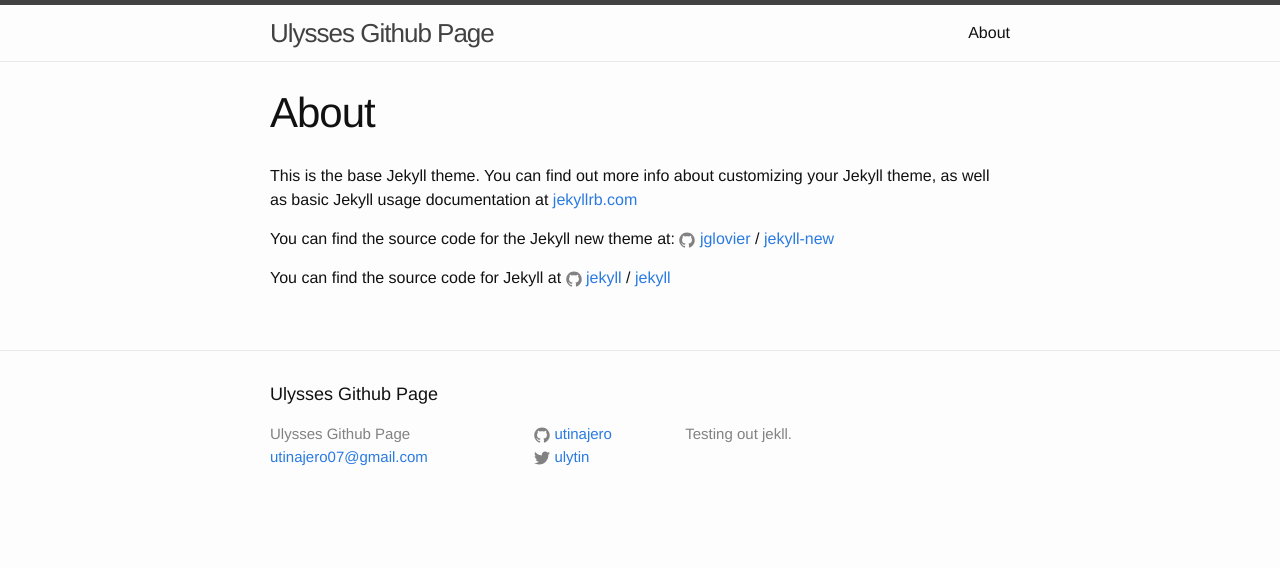
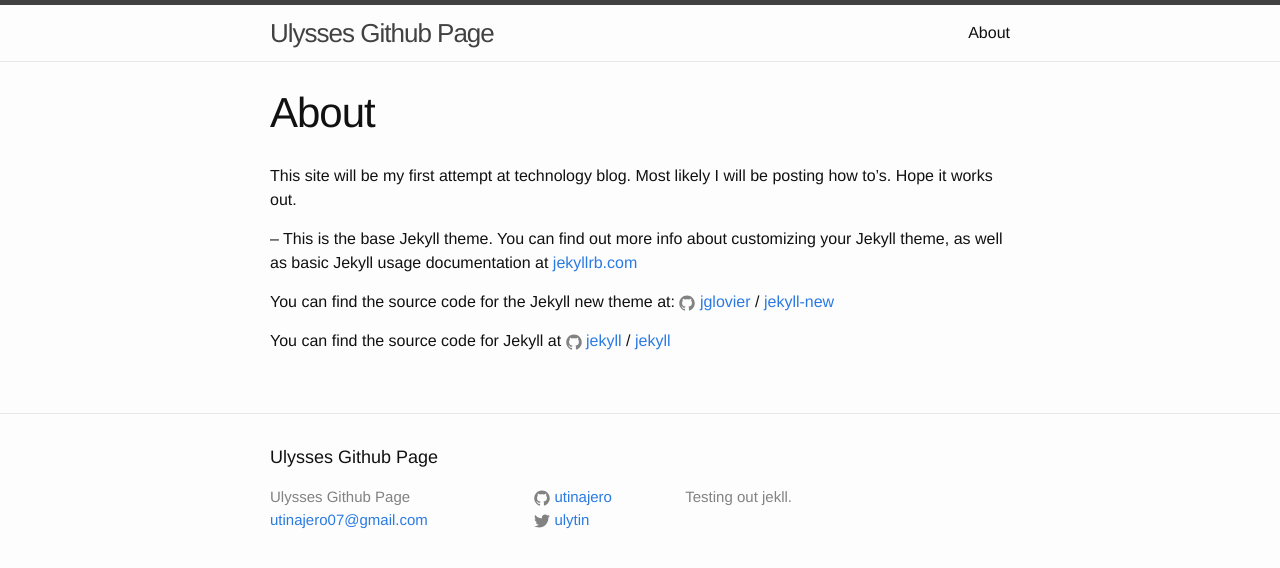
Before and after one commit to utinajero/utinajero.github.io, a Jekyll site: the page built from about.md, in a window 1280 px wide. Shown: the top 568 px of the page. Built offline with Jekyll 4.4.1, drawn with Linux system fonts in a browser that asks for light colours.

Commit message:
update to about page

```diff
--- a/about.md
+++ b/about.md
@@ -4,6 +4,10 @@ title: About
 permalink: /about/
 ---
 
+This site will be my first attempt at technology blog. Most likely I will be posting
+how to's. Hope it works out.
+
+--
 This is the base Jekyll theme. You can find out more info about customizing your Jekyll theme, as well as basic Jekyll usage documentation at [jekyllrb.com](http://jekyllrb.com/)
 
 You can find the source code for the Jekyll new theme at:
```
